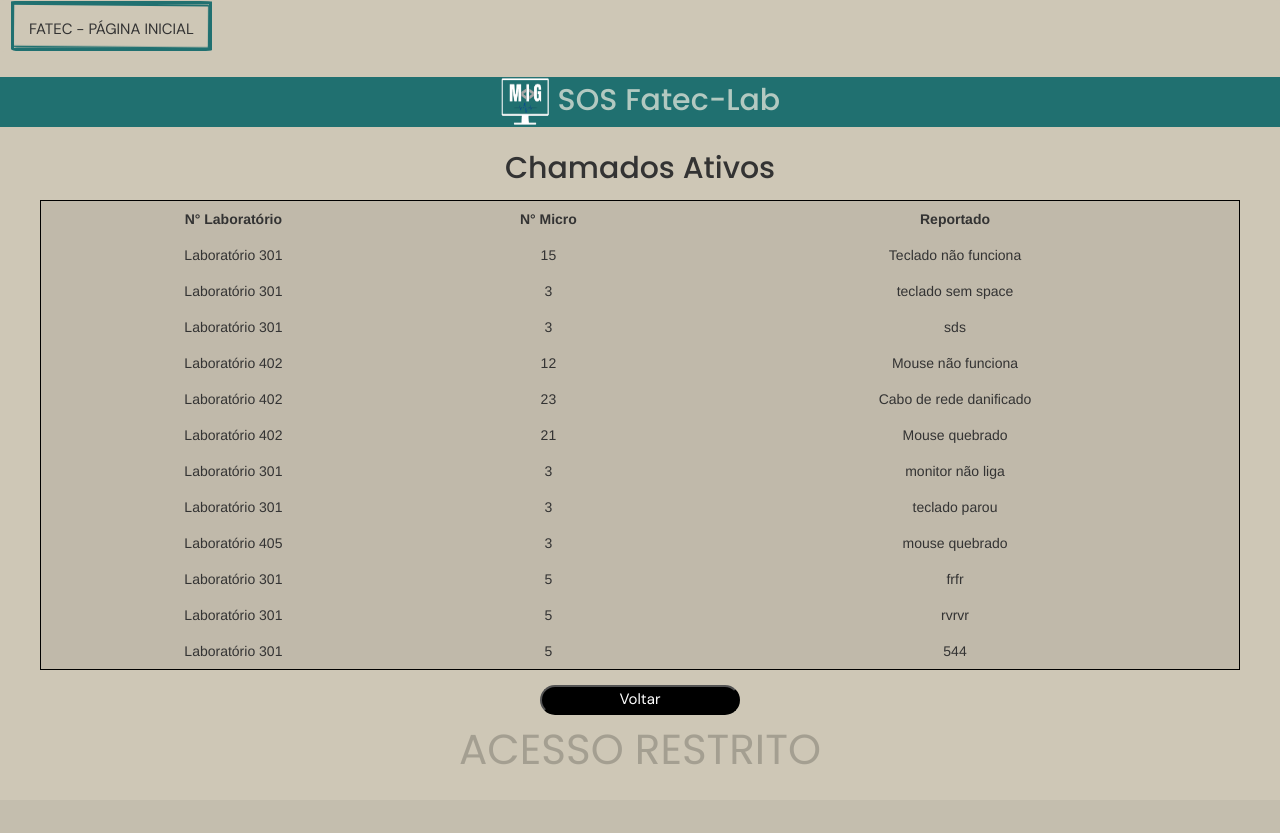
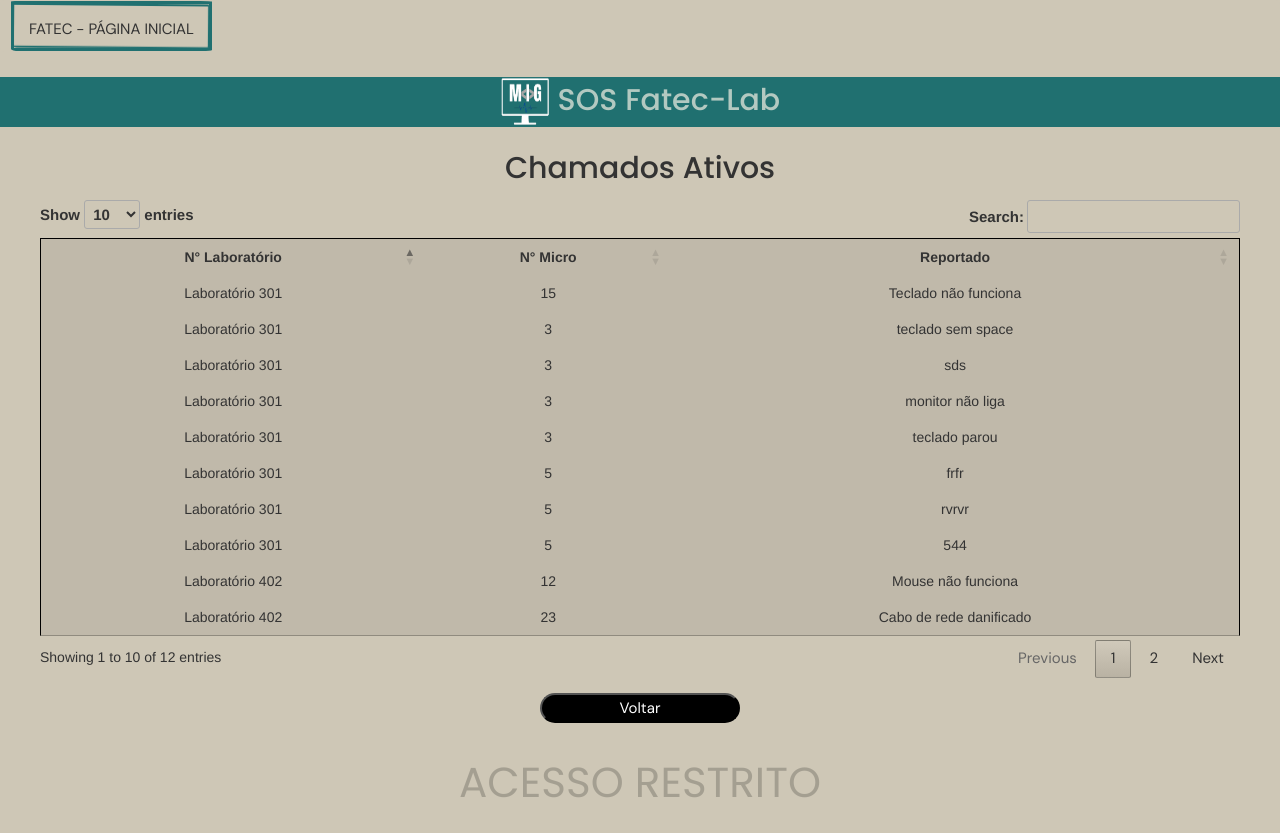
Before and after one commit to GabbsSantana/Fatec, a Flask app: page /all/ in a window 1280 px wide. Before the commit the page ends 764 px from the top, so only its background shows below. Run offline with Flask 2, Linux system fonts and the light colour scheme; data comes from the database, SQL or seed files in the repository; both versions use the stored data as it was after the commit; some libraries are stand-ins or nearby versions.

Commit message:
paginalização do all.html

```diff
--- a/static/style.css
+++ b/static/style.css
@@ -200,7 +200,7 @@
     cursor: pointer;
   }
 
-  span{
+  .span{
     background-color: rgb(32, 112, 112);
     color: white;
     border-radius: 10px;
@@ -467,31 +467,31 @@
   .container p{
     font-size: 20px;
   }
-.tabelas{
+#tabelas table{
   width: 100%;
   background-color: #34343618;
 }
-.tabelas td  {
+#tabelas td  {
   border:none;
   padding: 8px;
   background-color: #34343618;
 }
-.tabelas th {
+#tabelas th {
   border:none;
   text-align: center;
   padding: 8px;
   background-color: #34343618;
 }
-.tabelas tr:hover{
+#tabelas tr:hover{
     background:#34343618;
     color:rgb(0, 0, 0);
 }
-.tabelas thread{
+#tabelas thread{
   color:rgb(0, 0, 0);
   font-weight:bold;
   background-color: #34343618;
 }
-.tabelas thread:hover{
+#tabelas thread:hover{
   color:rgb(0, 0, 0);
   font-weight:bold;
   background-color: #34343618;
@@ -593,3 +593,33 @@
   font-size: 300%;
   font-family: var(--title-font)
 }
+
+label {
+  font-size: 15px;
+  font-weight: 700;
+  display: block;
+  text-align: center;
+}
+
+#restricao{
+  background: transparent;
+  bottom: 0;
+  width: 100%;
+  height: 100px;
+  text-align: center;
+  line-height: 100px
+  }
+
+#restricao p{
+
+    background-color: transparent;
+    z-index:9999;
+    text-align: center;
+    color: #00000033;
+    font-size: 300%;
+    font-family: var(--title-font)
+  }
+
+#form{
+  background-color: transparent;
+}
--- a/templates/all.html
+++ b/templates/all.html
@@ -1,17 +1,19 @@
 {% extends "style.html" %} {% block head %} {{ super() }}
 
 <!-- Div responsável por apresentar todos os chamados abertos no sistema -->
-
+<script src="//cdn.datatables.net/1.13.1/js/jquery.dataTables.min.js"></script>
+<link rel="stylesheet" href="//cdn.datatables.net/1.13.1/css/jquery.dataTables.min.css">
 <div id="tabela">
   <div>
-  <table class="tabelas">
+  <table id="tabelas">
+    <h1 style="text-align: center; margin-bottom: 15px">Chamados Ativos</h1>
     <thead>
-    <h1 style="text-align: center; margin-bottom: 15px">Chamados Ativos</h1>
     <tr>
       <th>N° Laboratório</th>
       <th>N° Micro</th>
       <th>Reportado</th>
     </tr>
+  </thead>
     {% for i in range(0, (chamado|length) ,1) %}
     <tr>
       <td>{{ chamado[i][0]}}</td>
@@ -19,7 +21,7 @@
       <td>{{ chamado[i][2]}}</td>
     </tr>
     {%endfor%}
-    </thead>
+
   </table>
   </div>
 </div>
@@ -29,8 +31,16 @@
     <button class="button" href="admin.html">Voltar</button>
   </a>
 </section>
-<div class="restricao">
+<div id="restricao">
   <p>
       ACESSO RESTRITO
   </p>
+
+  <script>
+ $(document).ready(function () {
+    $('#tabelas').DataTable();
+});
+  </script>
+
+
 {% endblock %}
--- a/templates/home.html
+++ b/templates/home.html
@@ -11,7 +11,7 @@
       Sistema para a abertura de chamados para manutenção dos micros presentes
       no laboratório da FATEC-São José Dos Campos <br />
 
-      <span> Abra um chamado para notificar o time de manutenção. </span
+      <span class="span"> Abra um chamado para notificar o time de manutenção. </span
       ><br /><br />
       <a href="{{url_for('select')}}">
         <button class="button" href="./select.html">Abrir Chamado</button>
--- a/templates/layout.html
+++ b/templates/layout.html
@@ -8,7 +8,7 @@
   <!-- Div responsável por apresentar ao usuário qual foi o Laboratório escolhido -->
 
 <div class="text-center">
-  <h3 >Laboratório escolhido: <span>{{laboratorio[12:15]}}</span></h3>
+  <h3 >Laboratório escolhido: <span class="span">{{laboratorio[12:15]}}</span></h3>
 </div>
 
   <!-- Div responsável por apresentar ao usuário o LAYOUT do laboratório escolhido -->
--- a/templates/select.html
+++ b/templates/select.html
@@ -2,7 +2,7 @@
 
 <!-- Formulário Com tag SELECT  -->
 
-<form method="post">
+<form id="form" method="post">
   <section id="labs">
     <label for="laboratorios">Escolha um laboratório</label>
 
--- a/templates/style.html
+++ b/templates/style.html
@@ -12,6 +12,7 @@
       href="https://fonts.googleapis.com/css2?family=DM+Sans:wght@400;500;700&family=Poppins:wght@400;500;700&display=swap"
       rel="stylesheet"
     />
+    <link rel="stylesheet" href="//cdn.datatables.net/1.13.1/css/jquery.dataTables.min.css">
     <link rel="stylesheet" href="/static/style.css" />
     <link
     rel="stylesheet"
--- a/templates/update.html
+++ b/templates/update.html
@@ -124,8 +124,4 @@
   }
 
   </script>
- <div class="restricao">
-  <p>
-      ACESSO RESTRITO
-  </p>
   {% endblock %}
```
Also changed, not shown: database.db.
